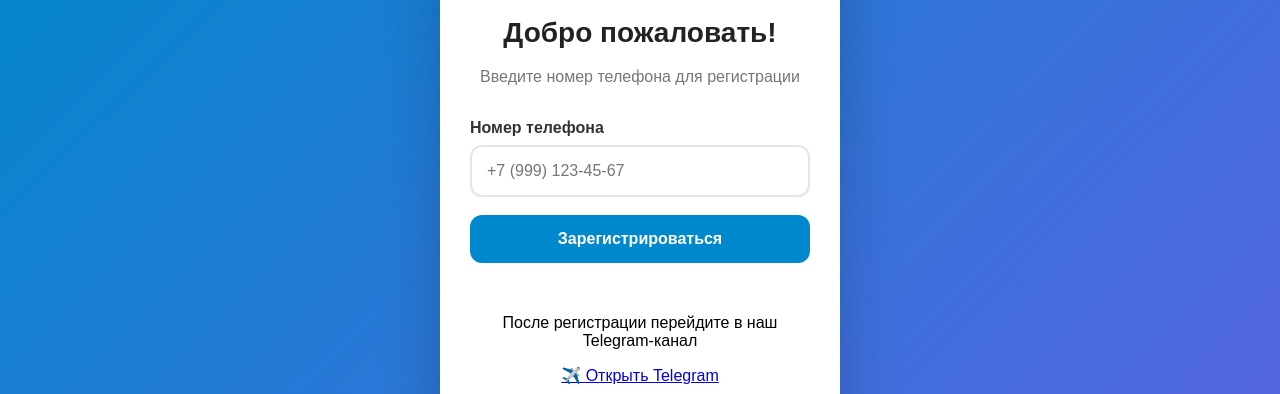
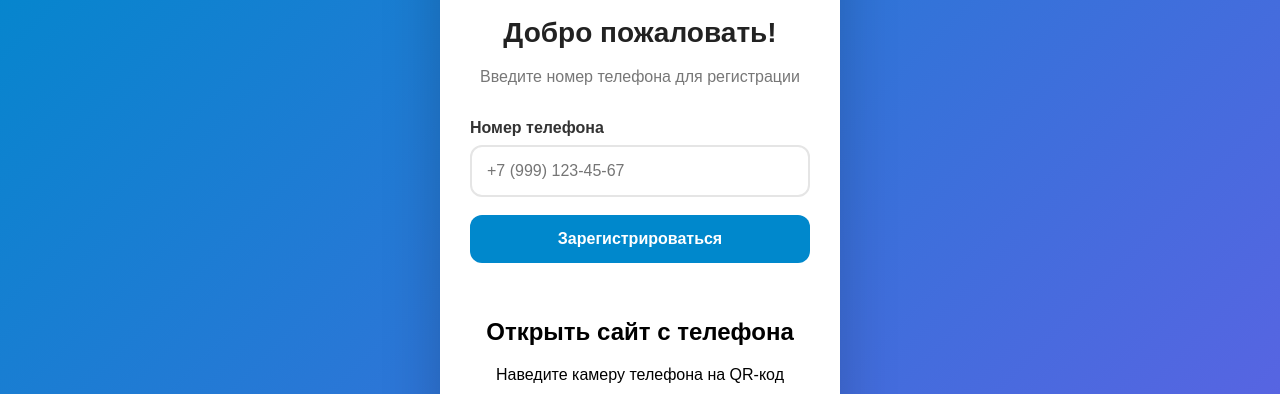
Before and after one commit to viz7s/my-site, a plain HTML site: page index.html in a window 1280 px wide. Shown: the part 133-527 px from the top of the page. Drawn offline with Linux system fonts and the light colour scheme.

Commit message:
Add files via upload

```diff
--- a/index.html
+++ b/index.html
@@ -50,20 +50,19 @@
 
 
             <!-- Telegram -->
-            <div class="telegram-section">
+            <div class="telegram-section" id="telegramSection" style="display: none;">
 
                 <p>
         После регистрации перейдите в наш Telegram-канал
                 </p>
 
-                <!-- ЗАМЕНИ ССЫЛКУ НИЖЕ НА СВОЙ TELEGRAM-КАНАЛ -->
                 <a
         href="https://t.me/ССЫЛКА_НА_ТВОЙ_КАНАЛ"
         target="_blank"
         rel="noopener noreferrer"
         class="telegram-button"
                 >
-                    ✈️ Открыть Telegram
+        📲 Открыть Telegram
                 </a>
 
              </div>
```
Lines whose indentation alone changed are shown as unchanged.
